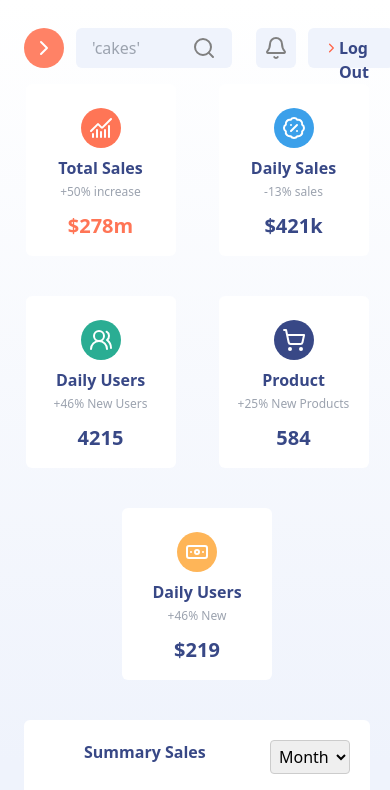
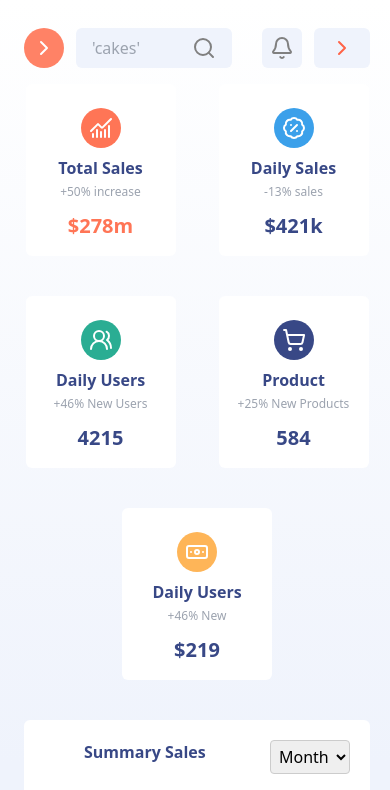
Before and after one commit to arnoldchrisoduor1/Bytes, a React (Vite) app in the folder admn-dashboard/: page / in a window 390 px wide. Shown: the top 790 px of the page. Built offline with nearby package versions, Linux system fonts and the light colour scheme.

Commit message:
Dashboard design revision

```diff
--- a/admn-dashboard/src/components/Navbar.tsx
+++ b/admn-dashboard/src/components/Navbar.tsx
@@ -57,7 +57,7 @@ const Navbar = () => {
 
             <div className=" flex flex-row bg-customGray h-10 py-2 px-4 rounded-md hover:cursor-pointer hover:bg-white transition transition-duration-300">
               <ChevronRight color="tomato" />
-              <p className="font-bold text-sidebarBottom">Log Out</p>
+              <p className="font-bold text-sidebarBottom hidden md:block">Log Out</p>
             </div>
           </div>
         </div>
```
